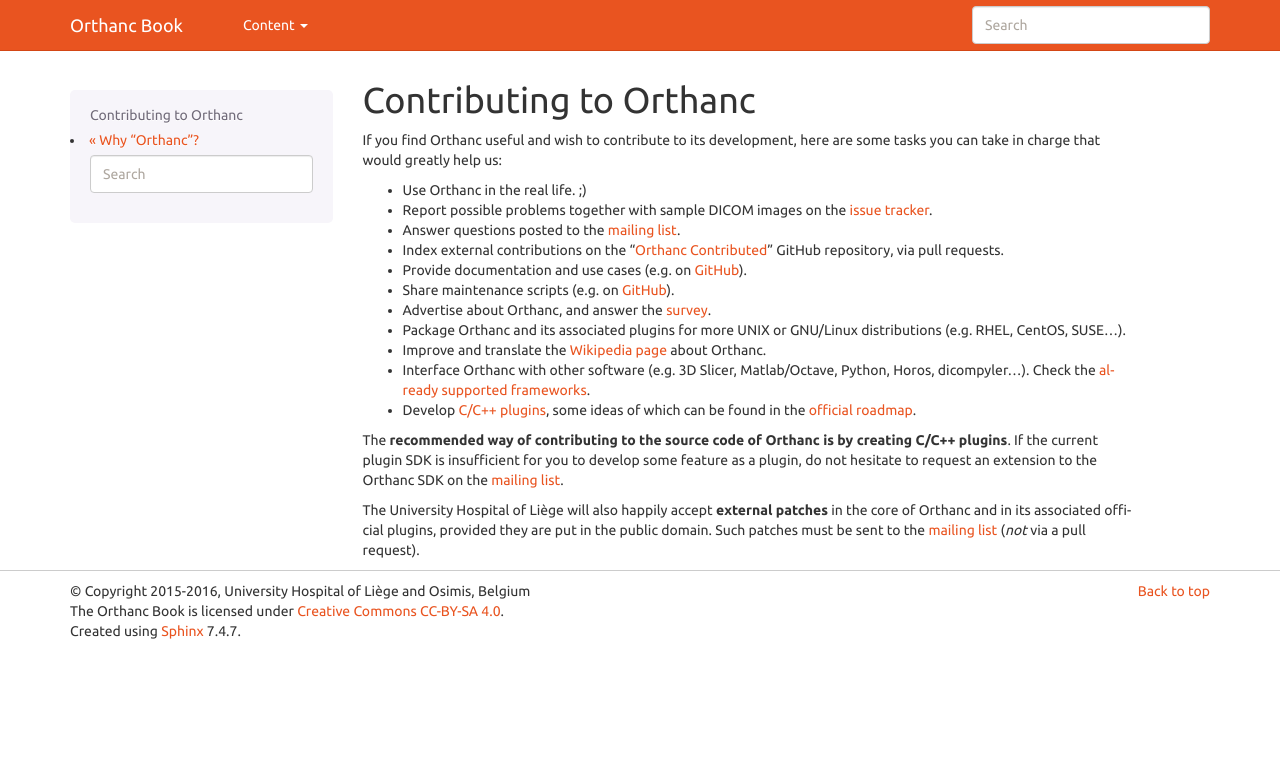
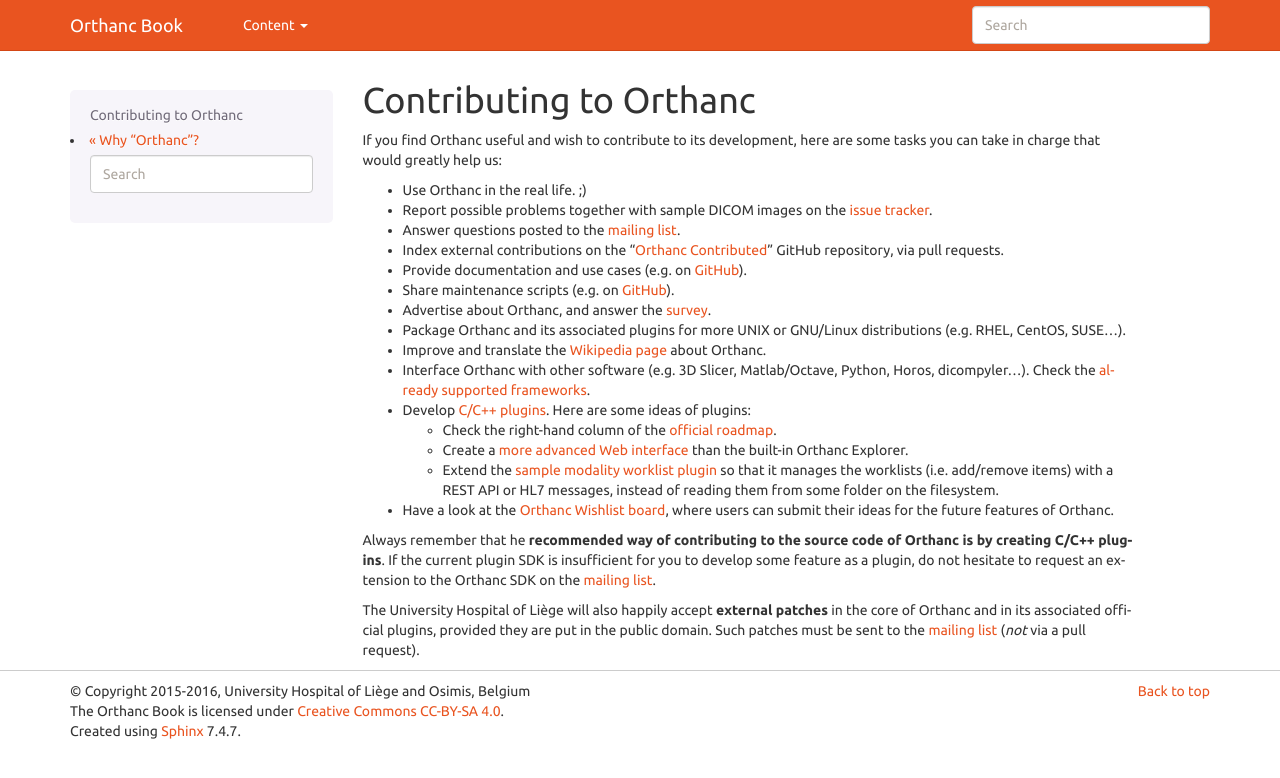
Before and after one commit to orthanc-mirrors/orthanc-book, a Sphinx documentation site: the page built from Sphinx/source/contributing.rst, in a window 1280 px wide. Shown: the top 778 px of the page. Built offline with Sphinx 7.4.7, drawn with Linux system fonts in a browser that asks for light colours.

Commit message:
contributing

```diff
--- a/Sphinx/source/contributing.rst
+++ b/Sphinx/source/contributing.rst
@@ -24,12 +24,19 @@
   Matlab/Octave, Python, Horos, dicompyler...). Check the `already
   supported frameworks <http://www.orthanc-server.com/static.php?page=resources>`_.
 * Develop `C/C++ plugins
-  <https://github.com/jodogne/OrthancContributed/tree/master/Plugins>`_,
-  some ideas of which can be found in the `official roadmap
-  <https://trello.com/b/cjA9X1wM/orthanc-roadmap>`_.
+  <https://github.com/jodogne/OrthancContributed/tree/master/Plugins>`_.
+  Here are some ideas of plugins:
 
+  * Check the right-hand column of the `official roadmap <https://trello.com/b/cjA9X1wM/orthanc-roadmap>`__.
+  * Create a :ref:`more advanced Web interface <improving-interface>` than the built-in Orthanc Explorer.
+  * Extend the :ref:`sample modality worklist plugin <worklist>` so that it manages the worklists
+    (i.e. add/remove items) with a REST API or HL7 messages, instead of reading them from
+    some folder on the filesystem.
 
-The **recommended way of contributing to the source code of Orthanc is
+* Have a look at the `Orthanc Wishlist board <https://trello.com/b/gcn33tDM/orthanc-wishlist>`__,
+  where users can submit their ideas for the future features of Orthanc.
+
+Always remember that he **recommended way of contributing to the source code of Orthanc is
 by creating C/C++ plugins**. If the current plugin SDK is insufficient
 for you to develop some feature as a plugin, do not hesitate to
 request an extension to the Orthanc SDK on the `mailing list
--- a/Sphinx/source/faq/improving-interface.rst
+++ b/Sphinx/source/faq/improving-interface.rst
@@ -1,3 +1,5 @@
+.. _improving-interface:
+
 Orthanc Explorer is not user-friendly enough for my use
 =======================================================
 
@@ -24,7 +26,8 @@
 staff...) **might expect an user interface that is more user-friendly
 than Orthanc Explorer**, and/or that integrates more features (such as
 sorting resources, access control lists, tagging images, beautiful
-layout...). If you need such a more advanced `user experience
+layout, tunable anonymization, modification of instances...). If you
+need such a more advanced `user experience
 <https://en.wikipedia.org/wiki/User_experience>`__ so that Orthanc
 better fits your clinical workflow, you will have to develop a
 separate, custom Web interface on the top of the :ref:`rest`, maybe as
--- a/Sphinx/source/faq/worklist.rst
+++ b/Sphinx/source/faq/worklist.rst
@@ -1,3 +1,5 @@
+.. _worklist:
+
 Does Orthanc support worklists?
 ===============================
 
```
